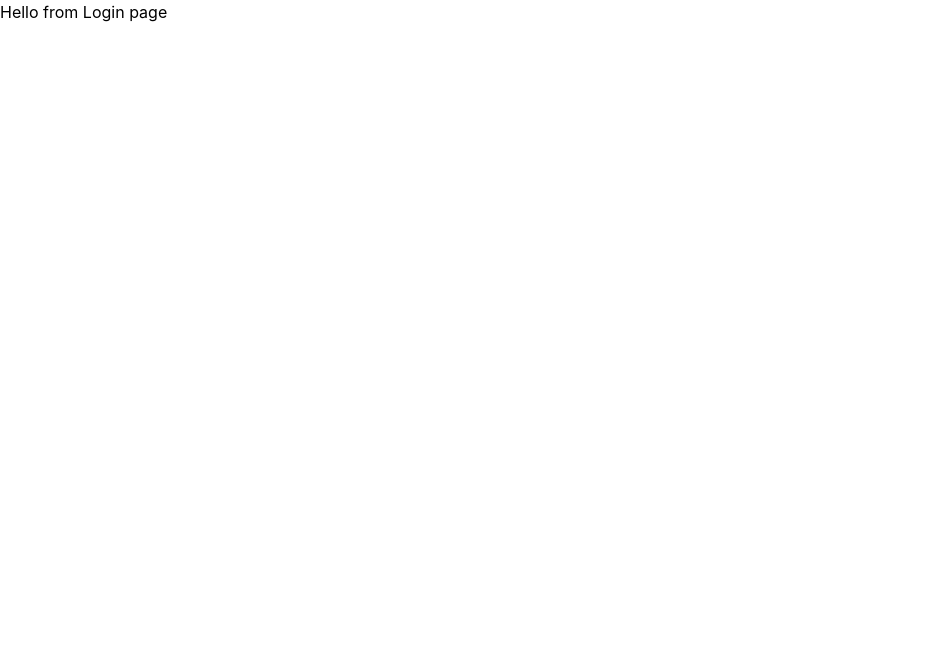
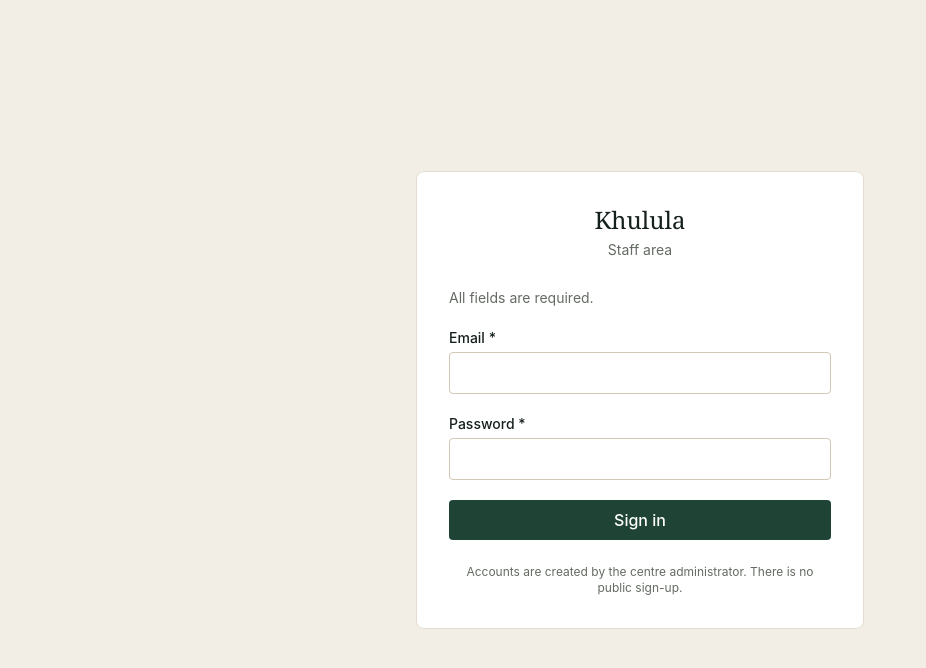
Before and after one commit to iremchabanne/centre-khulula, a React (Vite) app in the folder client/: page /staff/login in a window 1280 px wide. Shown: the top 668 px of the page, without its empty margins (0-926 px from the left). Built offline with nearby package versions, Linux system fonts and the light colour scheme.

Commit message:
feat(client): build the staff login page
Hand-written form with plain if checks, a generic error message, and the
accessibility rules of the charte graphique.

```diff
--- a/client/src/index.css
+++ b/client/src/index.css
@@ -29,6 +29,9 @@
   --color-deceased: #5b5b5b;
   --color-deceased-bg: #eceae7;
 
+  /* §5 — form errors: the message under the field and the field border. */
+  --color-khulula-error: #a32020;
+
   /* Text on the dark bars — the footer and the staff side menu.
      Measured on --color-khulula-ink: 10.70:1 and 6.02:1, both AA. */
   --color-khulula-on-dark: #c9d2cc;
@@ -40,3 +43,10 @@
   --font-sans: -apple-system, BlinkMacSystemFont, 'Segoe UI', Inter, Roboto,
     Helvetica, Arial, sans-serif;
 }
+
+/* RGAA §6 — the focus outline, written once for the whole application so no
+   screen can forget it. It is never removed. */
+:focus-visible {
+  outline: 2px solid var(--color-khulula-accent);
+  outline-offset: 2px;
+}
--- a/client/src/pages/staff/LoginPage.tsx
+++ b/client/src/pages/staff/LoginPage.tsx
@@ -1,3 +1,145 @@
+import { useState } from 'react';
+import { useNavigate } from 'react-router-dom';
+
+// One message per field, so an error can be shown under the field it belongs to.
+type FieldErrors = {
+  email?: string;
+  password?: string;
+};
+
 export default function LoginPage() {
-  return <h1>Hello from Login page</h1>;
+  const [fieldErrors, setFieldErrors] = useState<FieldErrors>({});
+  const [formError, setFormError] = useState('');
+  const [submitting, setSubmitting] = useState(false);
+  const navigate = useNavigate();
+
+  // React hands the form values to this function, so no field needs its own state.
+  async function signIn(formData: FormData) {
+    const email = String(formData.get('email') ?? '').trim();
+    const password = String(formData.get('password') ?? '');
+
+    // Comfort checks only: the server revalidates everything in api/src/schemas.ts.
+    const errors: FieldErrors = {};
+    if (email === '') {
+      errors.email = 'Enter your email address.';
+    }
+    if (password === '') {
+      errors.password = 'Enter your password.';
+    }
+
+    setFieldErrors(errors);
+    setFormError('');
+    if (errors.email || errors.password) {
+      return;
+    }
+
+    setSubmitting(true);
+    try {
+      const response = await fetch('/api/auth/login', {
+        method: 'POST',
+        headers: { 'Content-Type': 'application/json' },
+        body: JSON.stringify({ email, password }),
+      });
+
+      if (!response.ok) {
+        // Always the same sentence. Saying "no such account" would tell a
+        // stranger which email addresses exist here.
+        setFormError('Email or password is incorrect.');
+        return;
+      }
+
+      navigate('/staff/enclosures');
+    } catch {
+      setFormError('The server cannot be reached. Please try again.');
+    } finally {
+      setSubmitting(false);
+    }
+  }
+
+  return (
+    <main className="grid min-h-screen place-items-center bg-khulula-surface-alt px-5 py-16">
+      <div className="w-full max-w-md rounded-lg border border-khulula-line bg-khulula-surface p-8">
+        <h1 className="mb-1 text-center font-heading text-2xl text-khulula-ink">Khulula</h1>
+        <p className="mb-7 text-center text-sm text-khulula-muted">Staff area</p>
+
+        {/* noValidate: our own messages are shown instead of the browser bubbles. */}
+        <form action={signIn} noValidate className="flex flex-col gap-5">
+          <p className="text-sm text-khulula-muted">
+            All fields are required.
+          </p>
+
+          {/* role="status" makes a screen reader announce the message when it appears. */}
+          {formError !== '' && (
+            <p
+              role="status"
+              className="rounded border border-khulula-error bg-khulula-accent-soft p-3 text-sm text-khulula-error"
+            >
+              {formError}
+            </p>
+          )}
+
+          <div className="flex flex-col gap-1">
+            <label htmlFor="email" className="text-sm font-medium text-khulula-ink">
+              Email <span aria-hidden="true">*</span>
+            </label>
+            <input
+              id="email"
+              name="email"
+              type="email"
+              autoComplete="email"
+              // These two tie the field to its error message for a screen reader.
+              aria-invalid={fieldErrors.email ? true : undefined}
+              aria-describedby={fieldErrors.email ? 'email-error' : undefined}
+              className={
+                fieldErrors.email
+                  ? 'rounded border border-khulula-error px-3 py-2'
+                  : 'rounded border border-khulula-line-strong px-3 py-2'
+              }
+            />
+            {fieldErrors.email && (
+              <p id="email-error" className="text-sm text-khulula-error">
+                {fieldErrors.email}
+              </p>
+            )}
+          </div>
+
+          <div className="flex flex-col gap-1">
+            <label htmlFor="password" className="text-sm font-medium text-khulula-ink">
+              Password <span aria-hidden="true">*</span>
+            </label>
+            <input
+              id="password"
+              name="password"
+              type="password"
+              autoComplete="current-password"
+              aria-invalid={fieldErrors.password ? true : undefined}
+              aria-describedby={fieldErrors.password ? 'password-error' : undefined}
+              className={
+                fieldErrors.password
+                  ? 'rounded border border-khulula-error px-3 py-2'
+                  : 'rounded border border-khulula-line-strong px-3 py-2'
+              }
+            />
+            {fieldErrors.password && (
+              <p id="password-error" className="text-sm text-khulula-error">
+                {fieldErrors.password}
+              </p>
+            )}
+          </div>
+
+          <button
+            type="submit"
+            disabled={submitting}
+            className="rounded bg-khulula-primary px-4 py-2 font-medium text-white"
+          >
+            {submitting ? 'Signing in…' : 'Sign in'}
+          </button>
+        </form>
+
+        <p className="mt-6 text-center text-xs text-khulula-muted">
+          Accounts are created by the centre administrator. There is no public sign-up.
+        </p>
+      </div>
+    </main>
+  );
 }
```
